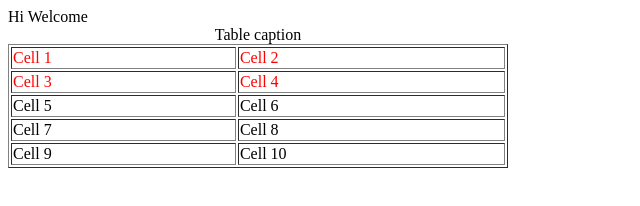
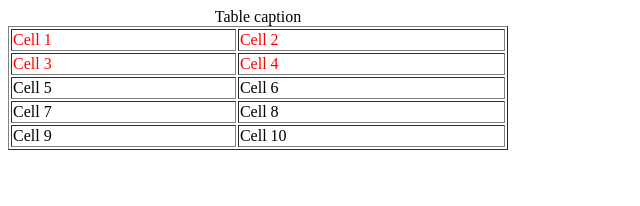
Before and after one commit to Scott1E818/Scott1E818.Github.io, a plain HTML site: page index.html.html in a window 1280 px wide. Shown: the whole page, without its empty margins (0-640 px from the left). Drawn offline with Linux system fonts and the light colour scheme.

Commit message:
Update index.html.html

```diff
--- a/index.html.html
+++ b/index.html.html
@@ -7,8 +7,6 @@
 			<caption>Table caption</caption>
 			<thead style="color:red;">
 				<tr>
-
-					Hi Welcome
 					<td>Cell 1</td>
 					<td>Cell 2</td>
 				</tr>
```
